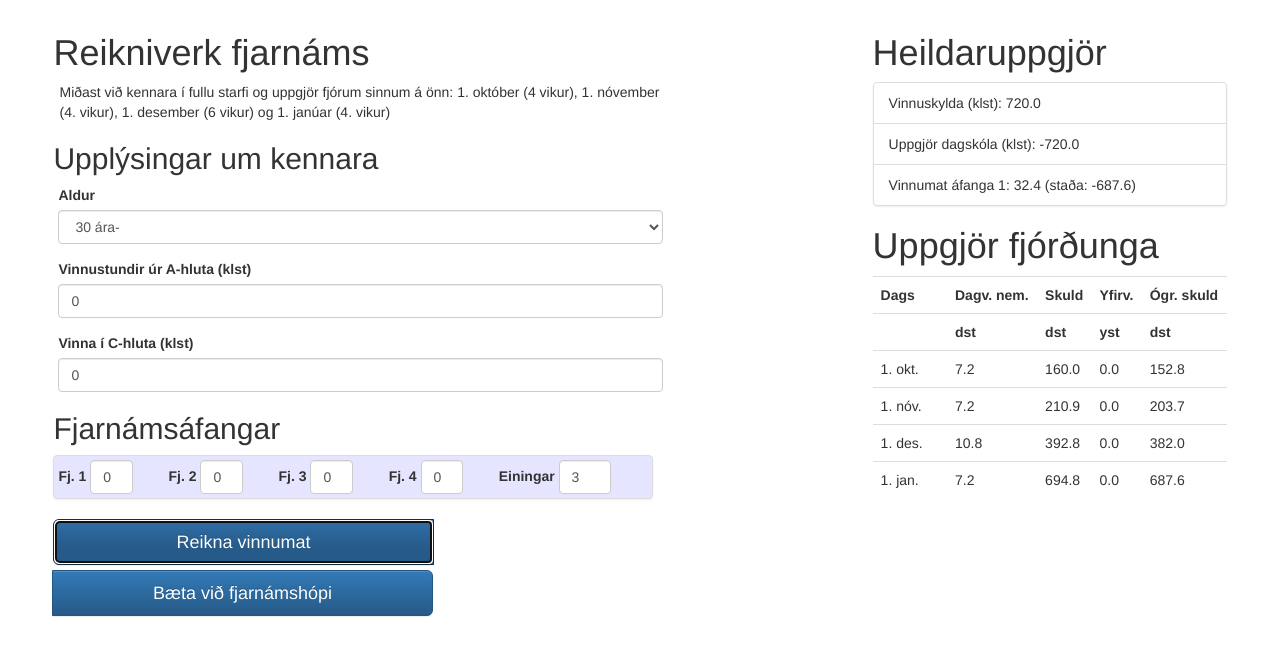
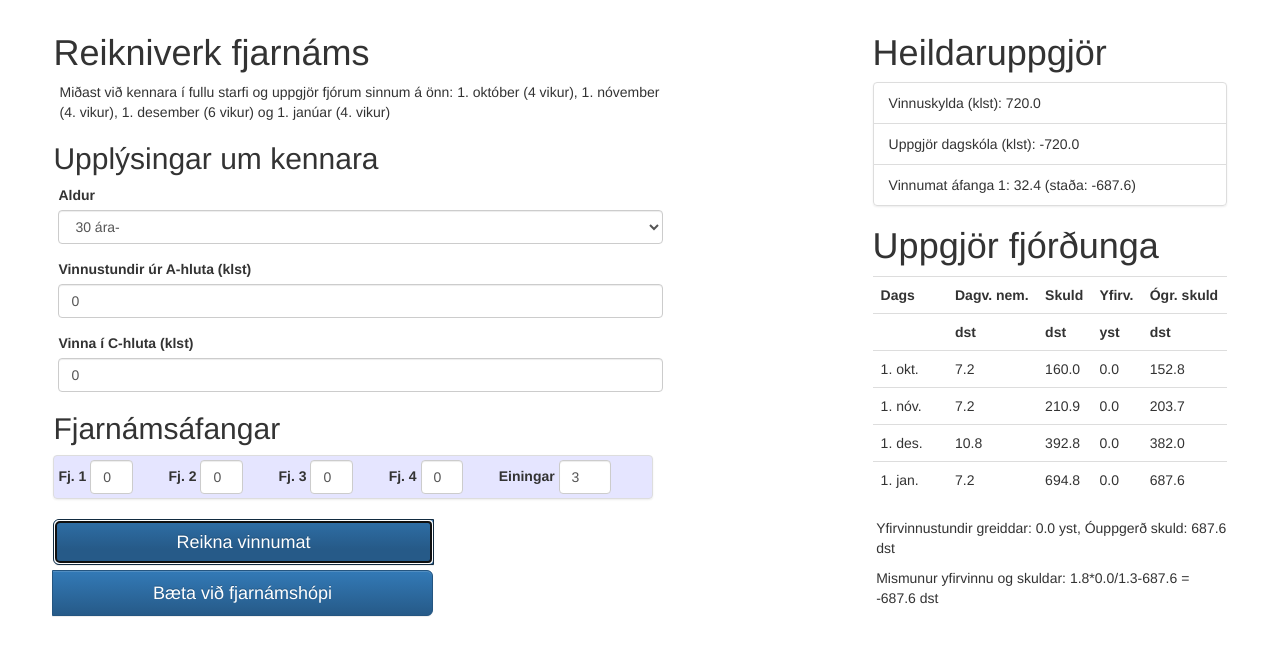
Before and after one commit to UnnarThorBachmann/reikniverkFjarnam, a plain HTML site: page index.html in a window 1280 px wide. Both pictures are taken after a click on the button "Reikna vinnumat". Drawn offline with nearby package versions, Linux system fonts and the light colour scheme.

Commit message:
feat: Adding paragraph explaining the results for the user.

```diff
--- a/index.html
+++ b/index.html
@@ -251,6 +251,7 @@ var vinnuskylda2 = function(klstChluti,vinnuskyldaTexti) {
     var heildarSkuldGreidsla = 0;
     var skuldastada = skuld;
     var fradrattarlidir = 0;
+    var lokaskuld = 0;
     for (var j = 0; j < 4; j++) {
       var vinnustundirDagskola = 1.8*kennslustundirFjordunga[j];
       var eftirstodvar = vinnustundirDagskola - skuldirFjordunga[j];
@@ -273,10 +274,21 @@ var vinnuskylda2 = function(klstChluti,vinnuskyldaTexti) {
                  }
               }
               else {
-                var lokaskuld = yfirfaersla;
+                lokaskuld = yfirfaersla;
               }
         }
     }// end of for loop j
+    $("#cr").append("<p>Yfirvinnustundir greiddar: "+ heildarYfirvinna.toFixed(1)+" yst, Óuppgerð skuld: "+ lokaskuld.toFixed(1)+" dst</p>");
+    var mismunur = 1.8*heildarYfirvinna/1.3 - lokaskuld;
+
+    if (mismunur < 0) {
+      $("#cr").append("<p>Mismunur yfirvinnu og skuldar: 1.8*"+heildarYfirvinna.toFixed(1) +"/1.3-" +lokaskuld.toFixed(1)+" = "+mismunur.toFixed(1)+" dst</p>");
+    }
+    else {
+      mismunur = 1.3*mismunur/1.8;
+      $("#cr").append("<p>Mismunur yfirvinnu og skuldar: "+ mismunur.toFixed(1)+" yst.</p>");
+    }
+
   },self);// end of event handler
   var button1 = document.getElementById('add');
   button1.addEventListener('click',function() {
```
